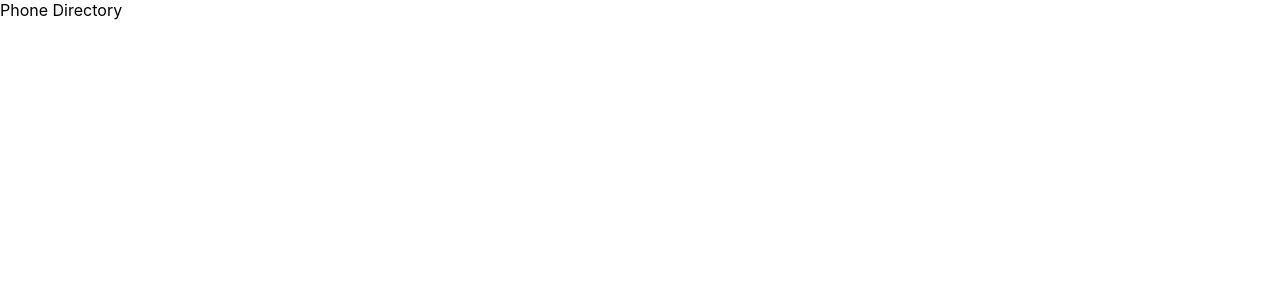
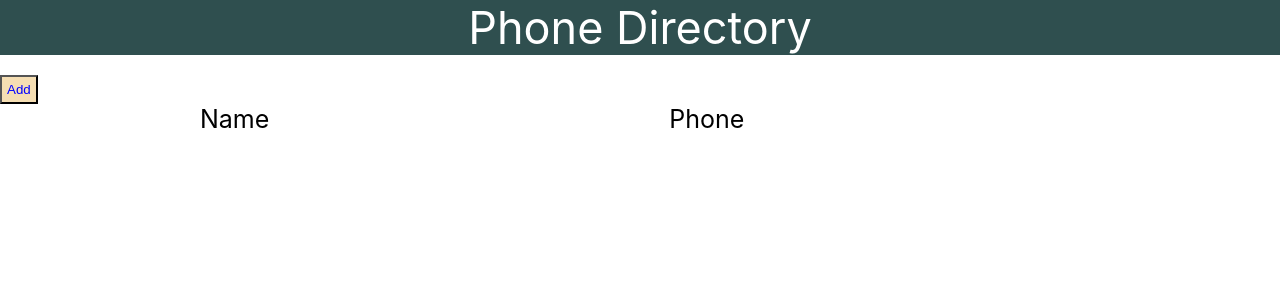
Before and after one commit to Vinny-vy/Phone-directory, a React (Create React App) app: page / in a window 1280 px wide. Shown: the top 300 px of the page. Built offline with nearby package versions, Linux system fonts and the light colour scheme.

Commit message:
JSX vs HTML;Created skeleton of Home Page

```diff
--- a/src/App.css
+++ b/src/App.css
@@ -2,7 +2,7 @@
   text-align: center;
 }
 
-#div1{
+#Header{
   background-color: darkslategrey;
    color:white;
    align-items:center;
@@ -16,6 +16,14 @@
   color:white;
 
 }
+.classsp1{
+  padding:200px;
+  font-size:25px;
+}
+.classsp2{
+  padding:200px;
+  font-size:25px;
+}
 #span1{
   padding:200px;
   font-size:25px;
@@ -23,6 +31,12 @@
 #span2{
   font-size:25px;
 }
+#buttonb{
+  color:blue;
+  background-color:wheat;
+  padding:5px;
+}
+
 /*.App-logo {
   height: 40vmin;
 }
--- a/src/App.js
+++ b/src/App.js
@@ -3,25 +3,26 @@ import logo from './logo.svg';
 import './App.css';
 //import Header from './header.js';
 class App extends Component{
- /*render()
+ render()
   {
     return (
       <div>
-       <div className="header">
-
+       <div id="Header" className="header">
+        Phone Directory
         </div>
-        <Header/>
-        <button>Add</button>
+        <br />
+        <button id="buttonb">Add</button>
+        <br />
         <div>
-          <span>Name</span><br />
-          <span>Phone</span>
+          <span className="classsp1">Name</span>
+          <span className="classsp2">Phone</span>
         </div>
       </div>
     );
   }
-}*/
+}
 //function App() {
-render()
+/*render()
 {
   return  (
     <div>
@@ -30,7 +31,7 @@ render()
     </div>
   )
 }
-}
+}*/
  /*return (
     <div className="App">
       <header className="App-header">
```
